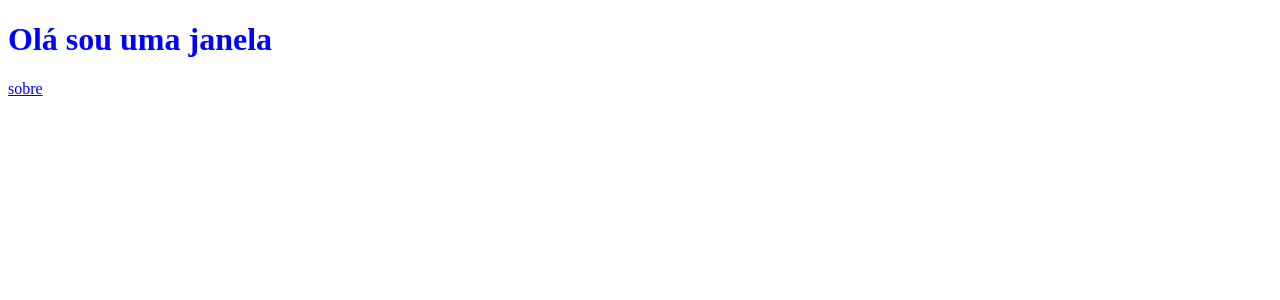
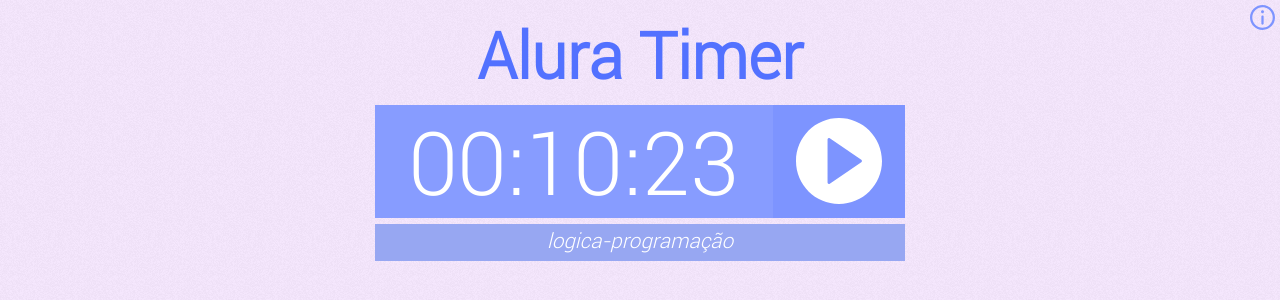
Before and after one commit to BrendonIwata/alura-timer, an Electron app: page app/index.html in a window 1280 px wide. Drawn offline with nearby package versions, Linux system fonts and the light colour scheme.

Commit message:
timer iniciando e parando

```diff
--- a/app/css/index.css
+++ b/app/css/index.css
@@ -1,3 +1,104 @@
-h1 {
-    color: blue;
+@font-face {
+     font-family: Roboto;
+     src: url(../fonts/Roboto/Roboto-Light.ttf) format('truetype');;
 }
+
+*{
+    margin: 0;
+    padding: 0;
+    box-sizing: border-box;
+}
+html, body {
+   height: 100%;
+   width: 100%;
+   font-family: 'Roboto', sans-serif;
+   background: url(../img/texture.png) top left repeat;
+}
+.titulo{
+    color: #5271FF;
+    text-transform: capitalize;
+    text-align: center;
+    font-size: 4em;
+    position: relative;
+    top: 20px;
+}
+.timer{
+    width: 530px;
+    margin: 0 auto;
+    height: 150px;
+    margin-top: 30px;
+}
+
+.relogio{
+    display: inline-block;
+    width: 75%;
+    text-align: center;
+    height: 75%;
+    vertical-align: top;
+    background-color: #879CFF;
+}
+
+.controles{
+    width: 25%;
+    height: 75%;
+    /*margin-bottom: 5px;*/
+    display: inline-block;
+    background-color: #7D94FF;
+
+}
+
+.botao-play{
+    width: 65%;
+    padding-top: 13px;
+    margin: 0 auto;
+    display: block;
+}
+.tempo{
+    font-size: 5.5em;
+    color: #FFFFFF;
+    display: inline-block;
+    padding-top: 8px;
+}
+
+.curso-container{
+    height: 25%;
+    width: 100%;
+    text-align: center;
+    margin-top: 2px;
+    background-color: #97A7F2;
+}
+
+.curso{
+    display: inline-block;
+    padding-top: 5px;
+    font-size: 1.3em;
+    font-style: italic;
+    color: #FFFFFF;
+}
+
+.container{
+    margin: 0 auto;
+    width: 100%;
+    height: 100%;
+}
+
+.botoes{
+    width: 30px;
+    display: block;
+    position: absolute;
+    right: 10px;
+    bottom: 10px;
+    padding-top: 20px;
+}
+
+.info-button{
+    width: 25px;
+}
+
+#link-sobre{
+    position: absolute;
+    height: 25px;
+    right: 5px;
+    top: 5px;
+    z-index: 1;
+}
--- a/app/css/sobre.css
+++ b/app/css/sobre.css
@@ -1,4 +1,4 @@
-.container {
+.container{
     text-align: center;
 }
 
@@ -6,7 +6,6 @@
     margin: 5px 0;
 }
 
-.container img {
+.container img{
     width: 50px;
-    height: 50px;
 }
--- a/app/index.html
+++ b/app/index.html
@@ -2,17 +2,28 @@
 <html lang="pt-br">
 <head>
     <meta charset="UTF-8">
-    <meta name="viewport" content="width=device-width, initial-scale=1.0">
-    <meta http-equiv="X-UA-Compatible" content="ie=edge">
-    <title>Alura timer</title>
-
+    <title>Alura Timer</title>
     <link rel="stylesheet" href="css/index.css">
 </head>
 <body>
-    <h1>Olá sou uma janela</h1>
+    <section class="container">
+        <div id="link-sobre">
+            <img class="info-button" src="img/info-button.svg">
+        </div>
+        <h1 class="titulo">Alura Timer</h1>
+        <div class="timer">
+            <div class="relogio">
+                <span class="tempo">00:10:23</span>
+            </div><!--
+            --><div class='controles'>
+                <img class="botao-play" src="img/play-button.svg">
+            </div>
+            <div class="curso-container">
+                <span class="curso">logica-programação</span>
+            </div>
+        </div>
 
-    <a href="#" id="link-sobre">sobre</a>
-
-    <script src="js/renderer.js" charset="UTF-8"></script>
+    </section>
+    <script>require('./js/renderer')</script>
 </body>
 </html>
--- a/app/js/renderer.js
+++ b/app/js/renderer.js
@@ -1,7 +1,25 @@
-const {ipcRenderer} = require('electron');
+const { ipcRenderer } = require('electron');
+const timer = require ('./timer');
 
 let linkSobre = document.querySelector('#link-sobre');
+let botaoPlay = document.querySelector('.botao-play');
+let tempo = document.querySelector('.tempo');
 
-linkSobre.addEventListener('click', function () {
+linkSobre.addEventListener('click' , function(){
     ipcRenderer.send('abrir-janela-sobre');
 });
+
+let imgs = ['img/play-button.svg', 'img/stop-button.svg'];
+let play = false;
+botaoPlay.addEventListener('click', function () {
+    if (play)  {
+        timer.parar();
+        play = false;
+    } else {
+        timer.iniciar(tempo);
+        play = true;
+    }
+
+    imgs = imgs.reverse(tempo);
+    botaoPlay.src = imgs[0];
+});
--- /dev/null
+++ b/app/js/timer.js
@@ -0,0 +1,22 @@
+const moment = require('moment');
+
+let segundos;
+let timer;
+
+module.exports = {
+    iniciar (el) {
+        let tempo = moment.duration(el.textContent);
+        segundos = tempo.asSeconds();
+        clearInterval(timer);
+        timer = setInterval (() => {
+            segundos++;
+            el.textContent = this.segundosParaTempo(segundos);
+        }, 1000);
+    },
+    parar () {
+        clearInterval(timer);
+    },
+    segundosParaTempo (segundos) {
+        return moment().startOf('day').seconds(segundos).format('HH:mm:ss');
+    }
+}
--- a/package.json
+++ b/package.json
@@ -8,7 +8,8 @@
   "license": "none",
   "private": true,
   "dependencies": {
-    "electron": "^6.0.0"
+    "electron": "^6.0.0",
+    "moment": "^2.24.0"
   },
   "scripts": {
     "start": "electron ."
```
Also changed, not shown: app/js/sobre.js (+9 -11 lines), app/sobre.html (+10 -9 lines), app/fonts/Roboto/Roboto-Light.ttf (added), app/img/icon.png, app/img/info-button.svg (added), app/img/play-button.svg (added), app/img/plus.svg (added), app/img/stop-button.svg (added), app/img/texture.png (added).
